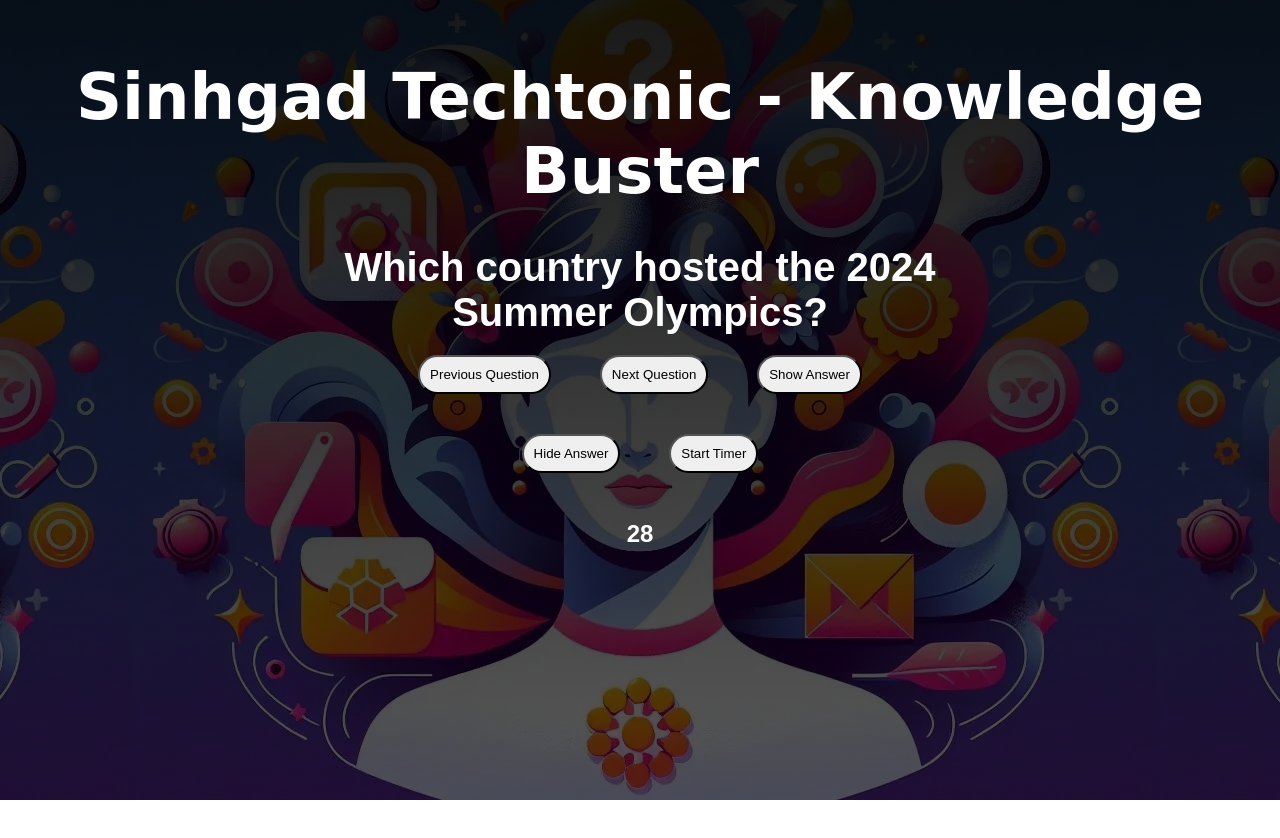
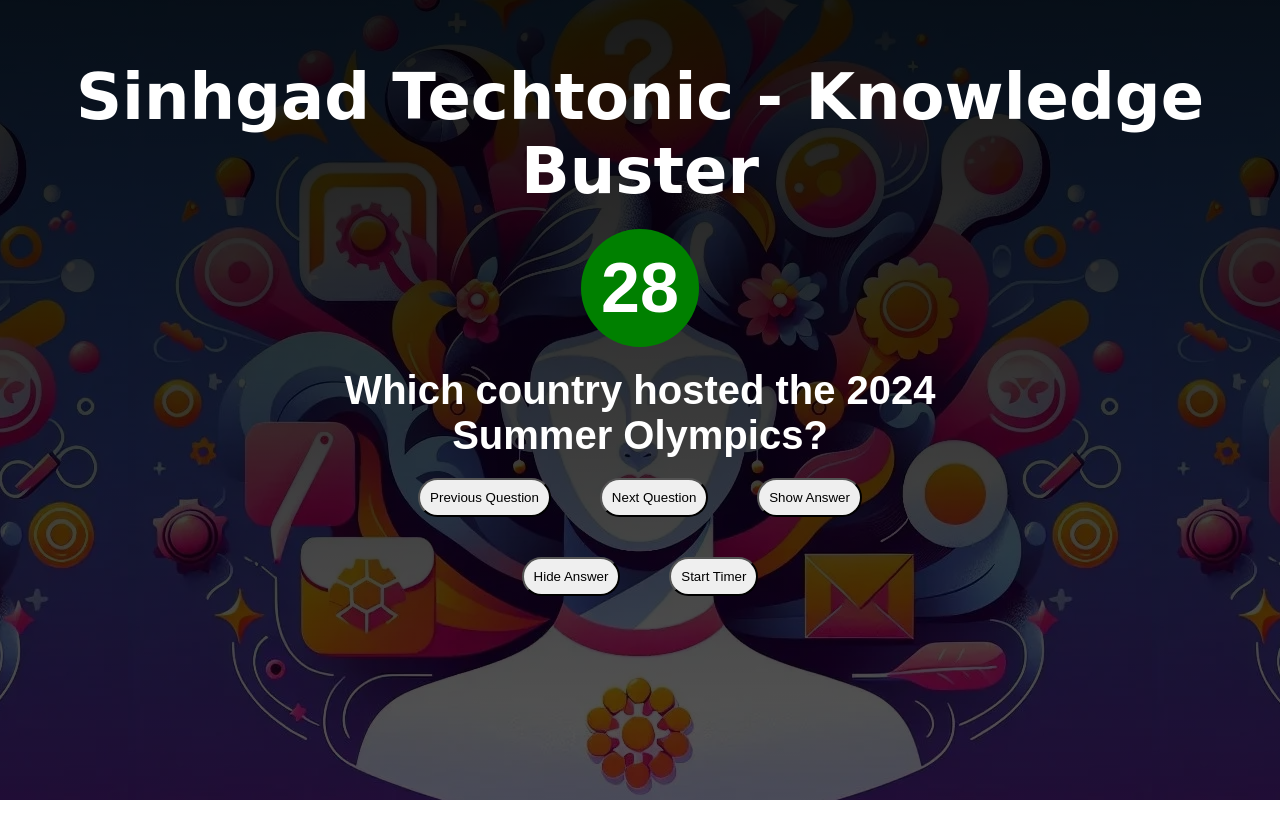
Before and after one commit to SuyashChavanOfficial/quiz-buster, a plain HTML site: page index.html in a window 1280 px wide. Both pictures are taken after a click on the button "Start Timer". Before the commit the page ends 800 px from the top, so only its background shows below. Drawn offline with nearby package versions, Linux system fonts and the light colour scheme.

Commit message:
Added styles to timer

```diff
--- a/index.html
+++ b/index.html
@@ -13,15 +13,16 @@
         <h1 class="head">Sinhgad Techtonic - Knowledge Buster</h1>
         <div class="container">
             <div id="question-container">
+                <div id="timer-container">
+                    <span id="timer">30</span>
+                </div>
                 <h2 id="question">Question</h2>
                 <button id="previous-btn" onclick="previousQuestion()">Previous Question</button>
                 <button id="next-btn" onclick="nextQuestion()">Next Question</button>
                 <button id="answer-btn" onclick="showAnswer()">Show Answer</button>
                 <button id="hide-answer-btn" onclick="hideAnswer()">Hide Answer</button>
                 <button id="start-timer-btn" onclick="startTimer()">Start Timer</button>
-                <div id="timer-container">
-                    <span id="timer">30</span>
-                </div>
+
             </div>
         </div>
     </div>
--- a/script.js
+++ b/script.js
@@ -84,13 +84,16 @@ function startTimer() {
 
     let seconds = 30;
     const timerElement = document.getElementById('timer');
-    timerElement.textContent = seconds;
 
     timerInterval = setInterval(function () {
         seconds--;
 
-        // Display the timer value
-        timerElement.textContent = seconds;
+        // Display the timer value with 2 digits
+        const formattedSeconds = seconds < 10 ? `0${seconds}` : seconds;
+        timerElement.textContent = formattedSeconds;
+
+        // Update styles based on seconds
+        updateTimerStyles(seconds);
 
         // Check if the timer reaches 0
         if (seconds === 0) {
@@ -100,11 +103,28 @@ function startTimer() {
     }, 1000);
 }
 
+// Update timer styles based on seconds
+function updateTimerStyles(seconds) {
+    const timerElement = document.getElementById('timer');
+    if (seconds > 20) {
+        timerElement.style.backgroundColor = 'green';
+        timerElement.style.color = 'white'; // Set text color to white
+    } else if (seconds > 10) {
+        timerElement.style.backgroundColor = 'yellow';
+        timerElement.style.color = 'black'; // Set text color to black
+    } else {
+        timerElement.style.backgroundColor = 'red';
+        timerElement.style.color = 'white'; // Set text color to white
+    }
+}
+
 // Reset the timer
 function resetTimer() {
     clearInterval(timerInterval);
     const timerElement = document.getElementById('timer');
     timerElement.textContent = '30';
+    timerElement.style.backgroundColor = 'green'; // Reset background color
+    timerElement.style.color = ''; // Reset text color
     timerElement.classList.remove('blink'); // Remove the blinking effect class
 }
 
--- a/styles.css
+++ b/styles.css
@@ -56,12 +56,17 @@ button {
 /* Add your existing styles here */
 
 #timer-container {
-    margin-top: 20px;
+    margin: 40px 0;
+
+
 }
 
 #timer {
-    font-size: 24px;
+    font-size: 70px;
     font-weight: bold;
+    padding: 20px;
+    border-radius: 50%;
+    transition: background-color 0.5s ease;
 }
 
 .blink {
```
